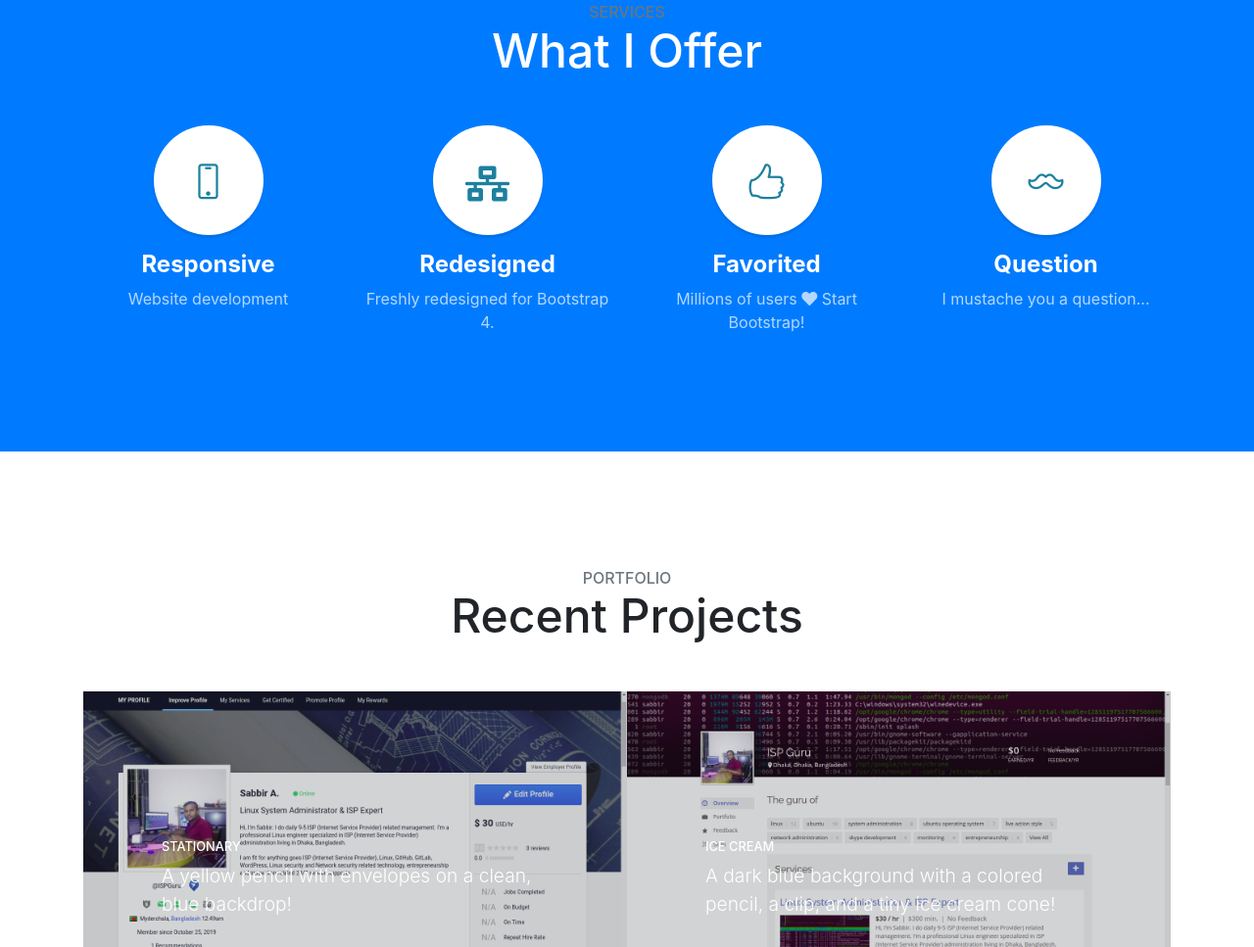
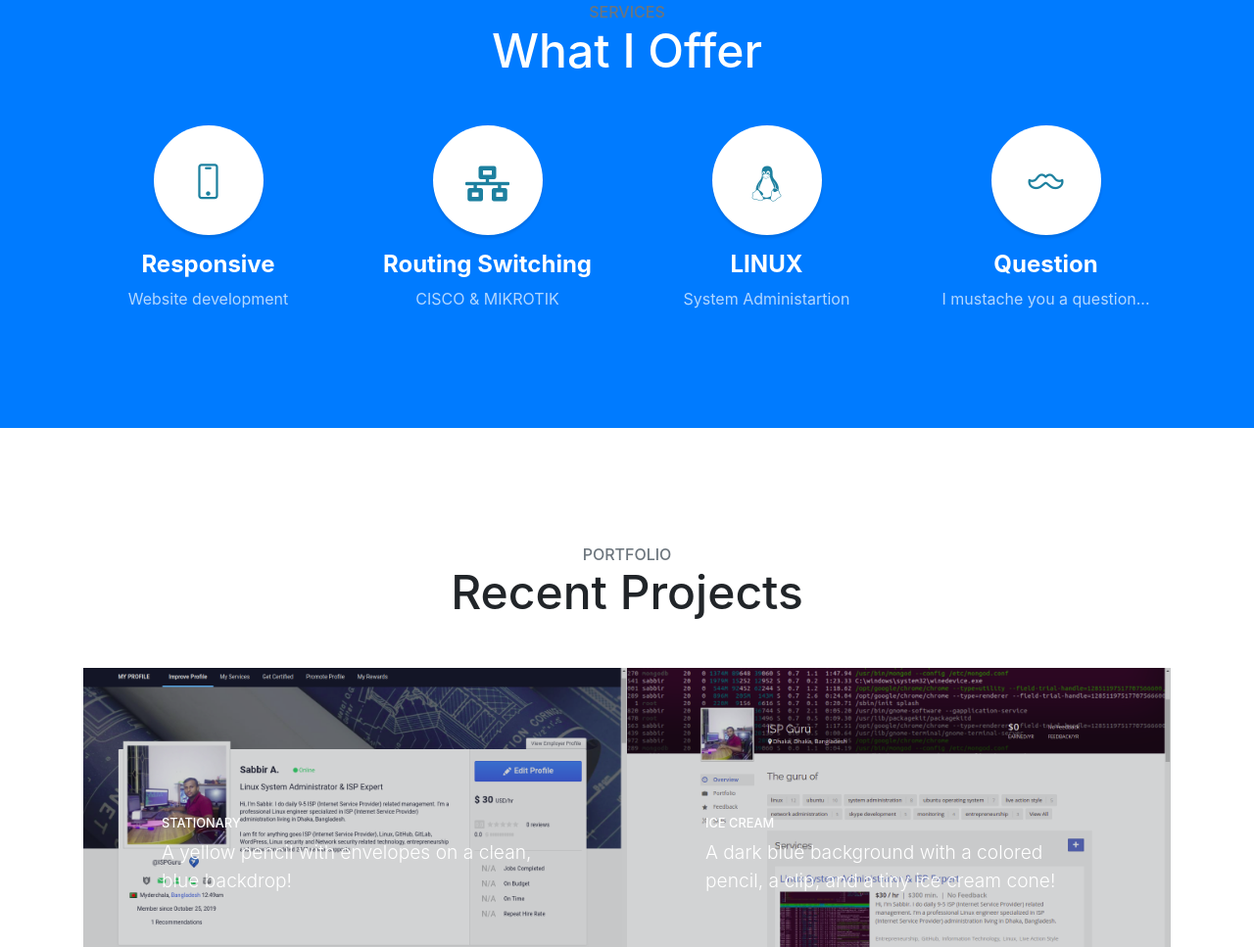
Before and after one commit to ispguru/ispguru.github.io, a website with bundled scripts: page index.html in a window 1280 px wide. Shown: the part 1241-2208 px from the top of the page at 98% size. Built offline with nearby package versions, Linux system fonts and the light colour scheme.

Commit message:
first commit

```diff
--- a/index.html
+++ b/index.html
@@ -98,20 +98,18 @@
           <i class="fas fa-network-wired"></i>
           </span>
           <h4>
-            <strong>Redesigned</strong>
+            <strong>Routing Switching</strong>
           </h4>
-          <p class="text-faded mb-0">Freshly redesigned for Bootstrap 4.</p>
+          <p class="text-faded mb-0">CISCO & MIKROTIK</p>
         </div>
         <div class="col-lg-3 col-md-6 mb-5 mb-md-0">
           <span class="service-icon rounded-circle mx-auto mb-3">
-            <i class="icon-like"></i>
+            <i class="fab fa-linux"></i>
           </span>
           <h4>
-            <strong>Favorited</strong>
+            <strong>LINUX</strong>
           </h4>
-          <p class="text-faded mb-0">Millions of users
-            <i class="fas fa-heart"></i>
-            Start Bootstrap!</p>
+          <p class="text-faded mb-0">System Administartion</p>
         </div>
         <div class="col-lg-3 col-md-6">
           <span class="service-icon rounded-circle mx-auto mb-3">
```
